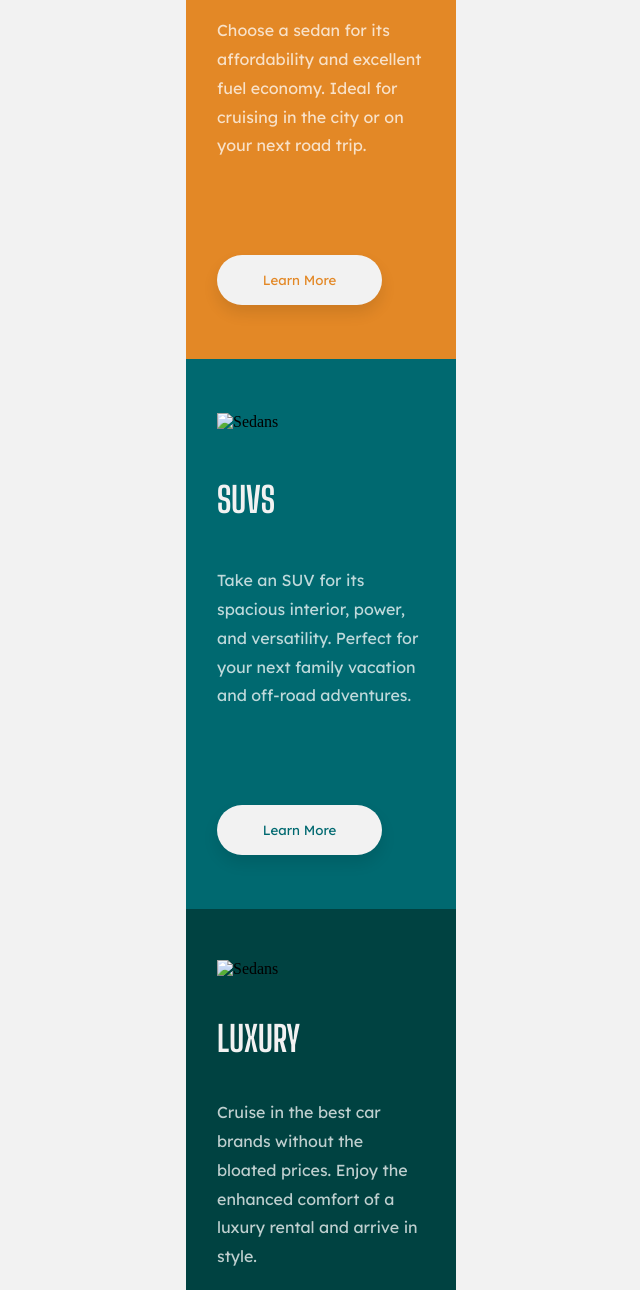
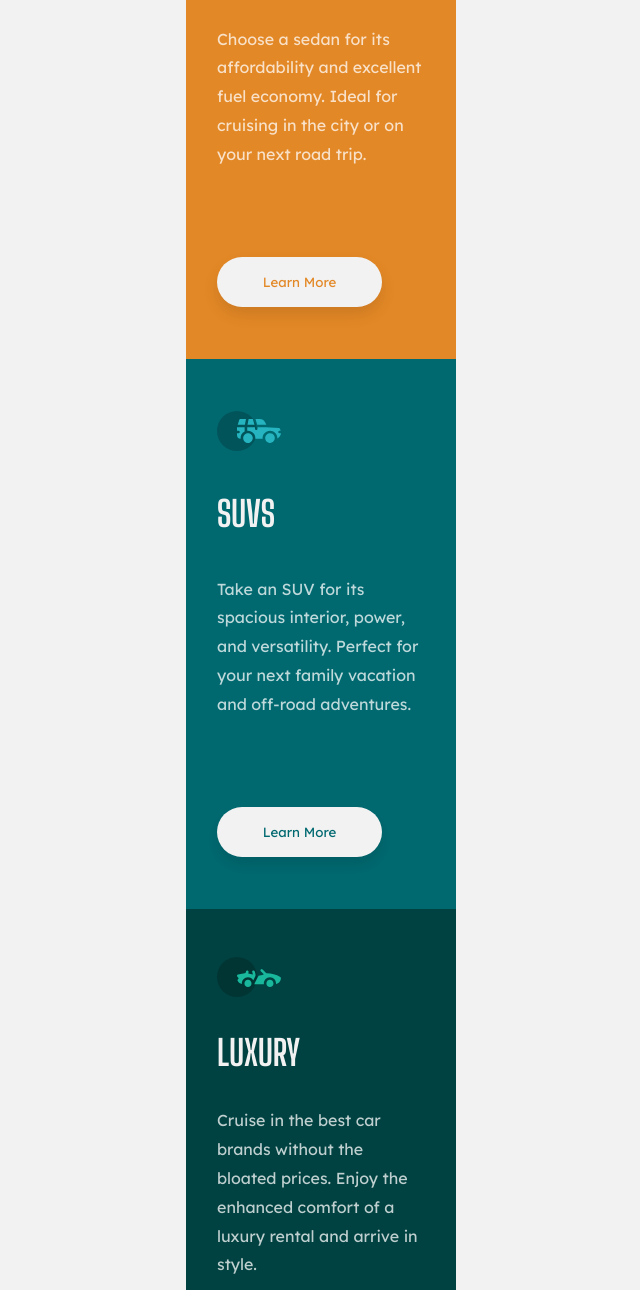
Before and after one commit to xwein/Frontend-Mentor-Column-Card-Component-, a plain HTML site: page index.html in a window 1280 px wide. Shown: the part 251-1541 px from the top of the page, without its empty margins (319-959 px from the left). Drawn offline with Linux system fonts and the light colour scheme.

Commit message:
Update index.html

```diff
--- a/index.html
+++ b/index.html
@@ -16,21 +16,21 @@
 <body>
   <section class="container">
     <div class="box">
-      <img src="images/icon-sedans.svg" alt="Sedans">
+      <img src="icon-sedans.svg" alt="Sedans">
       <h1 class="primary">SEDANS</h1>
       <p>Choose a sedan for its affordability and excellent fuel economy. Ideal for cruising in the city
         or on your next road trip.</p>
       <button class="learn btn1">Learn More</button>
     </div>
     <div class="box">
-      <img src="images/icon-suvs.svg" alt="Sedans">
+      <img src="icon-suvs.svg" alt="Sedans">
       <h1 class="primary">SUVS</h1>
       <p>Take an SUV for its spacious interior, power, and versatility. Perfect for your next family vacation
         and off-road adventures.</p>
       <button class="learn btn2">Learn More</button>
     </div>
     <div class="box">
-      <img src="images/icon-luxury.svg" alt="Sedans">
+      <img src="icon-luxury.svg" alt="Sedans">
       <h1 class="primary">LUXURY</h1>
       <p>Cruise in the best car brands without the bloated prices. Enjoy the enhanced comfort of a luxury
         rental and arrive in style.</p>
```
